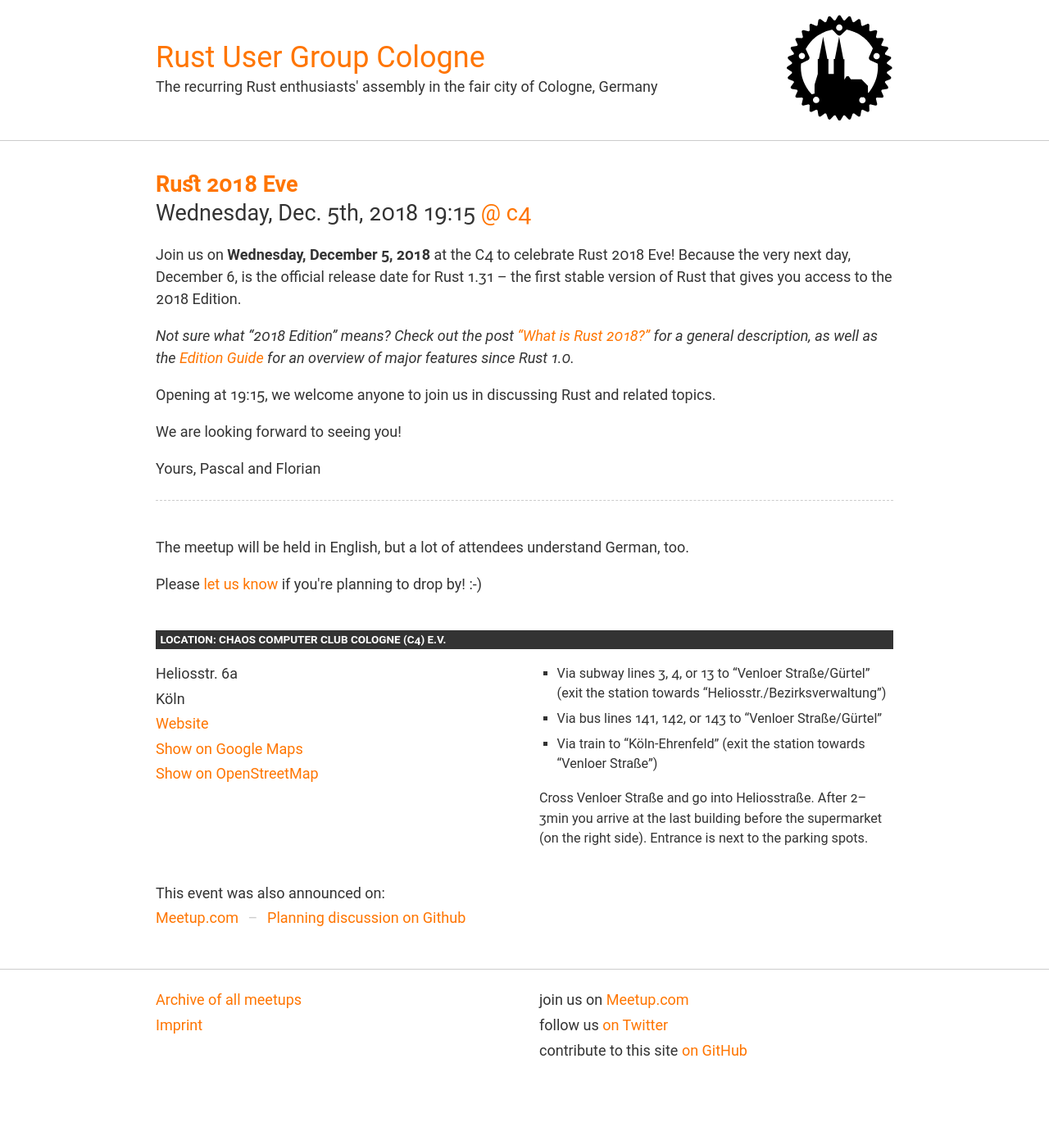
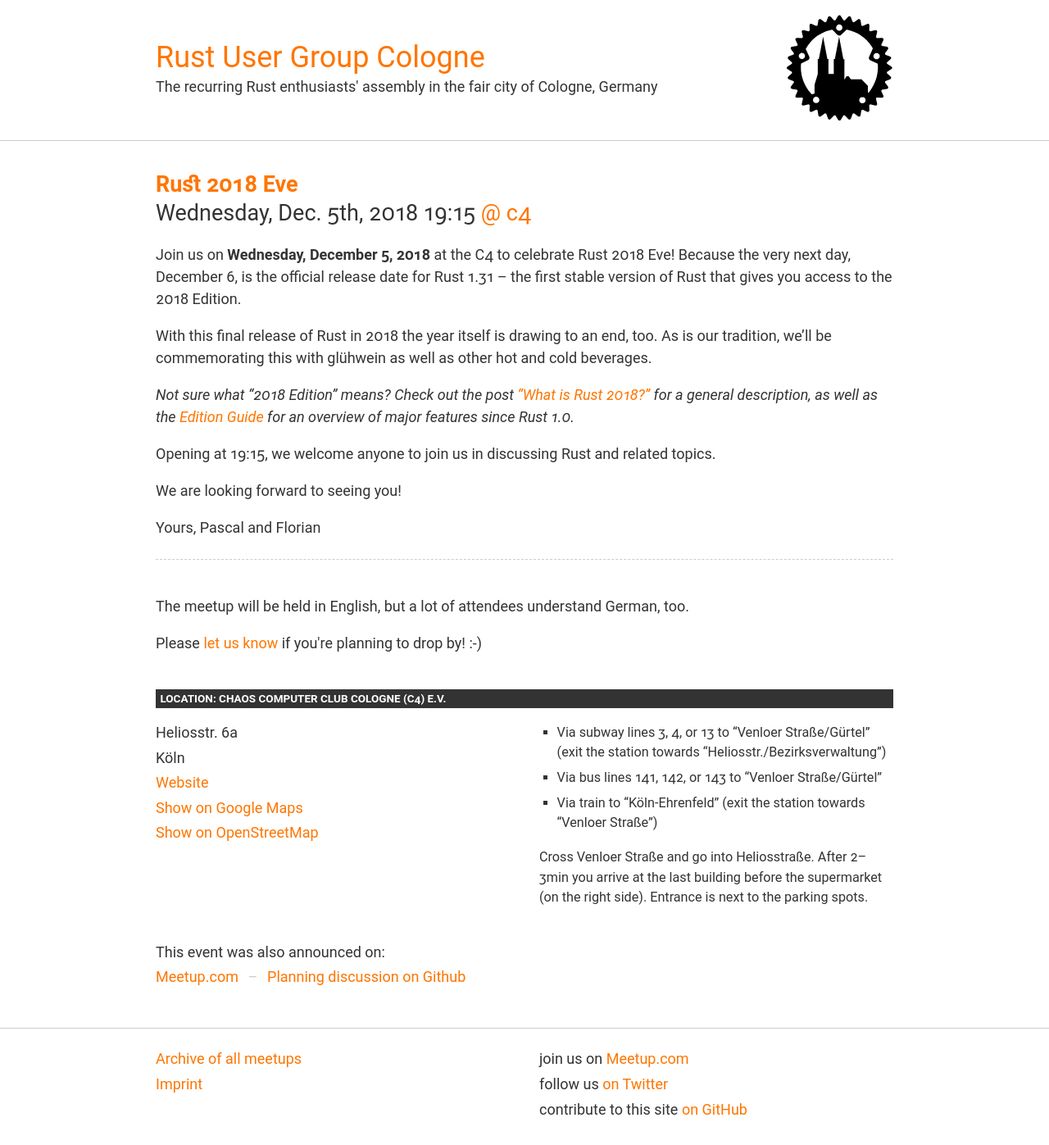
Before and after one commit to Rustaceans/rust-cologne, a Jekyll site: the page built from _posts/2018-12-05-rust-2018-eve.md, in a window 1280 px wide. Shown: the whole page at 82% size. Built offline with Jekyll 4.4.1, drawn with Linux system fonts in a browser that asks for light colours; before the commit the page ends 1325 px from its top, so only the background shows below that.

Commit message:
2018-12: Mention glühwein

```diff
--- a/_posts/2018-12-05-rust-2018-eve.md
+++ b/_posts/2018-12-05-rust-2018-eve.md
@@ -12,6 +12,10 @@
 Because the very next day, December 6,
 is the official release date for Rust 1.31
 -- the first stable version of Rust that gives you access to the 2018 Edition.
+
+With this final release of Rust in 2018 the year itself is drawing to an end, too.
+As is our tradition,
+we'll be commemorating this with glühwein as well as other hot and cold beverages.
 
 *Not sure what "2018 Edition" means?
 Check out the post ["What is Rust 2018?"] for a general description,
```
